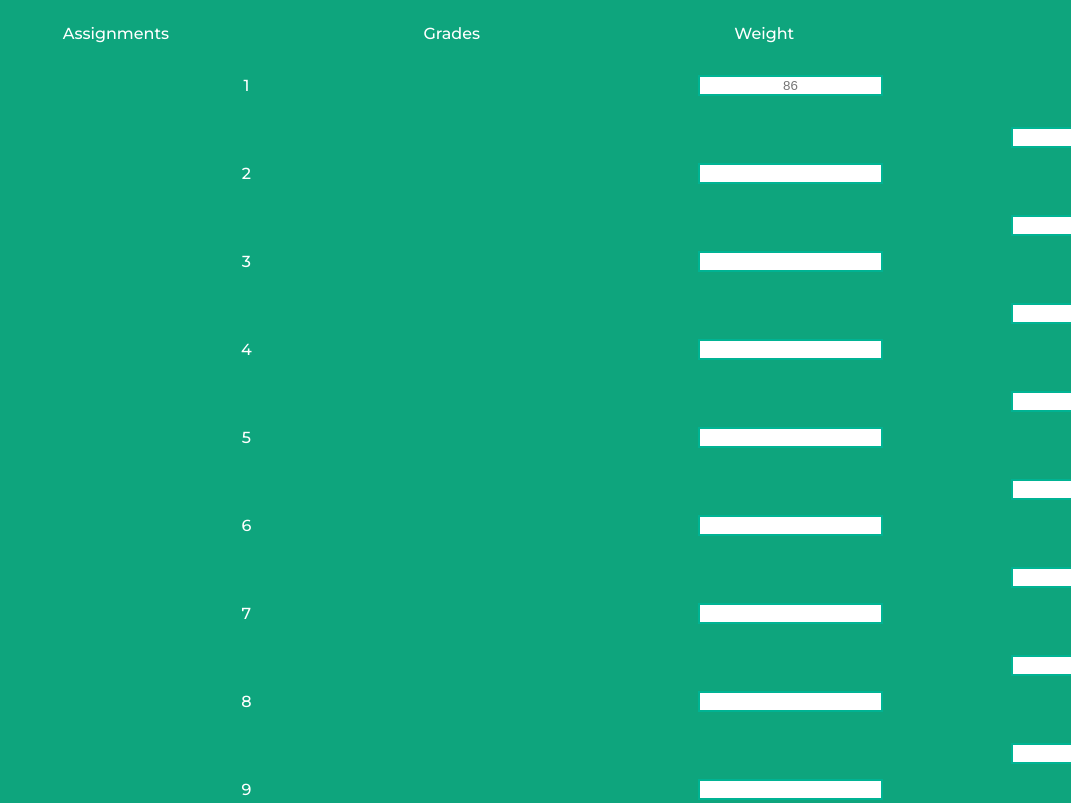
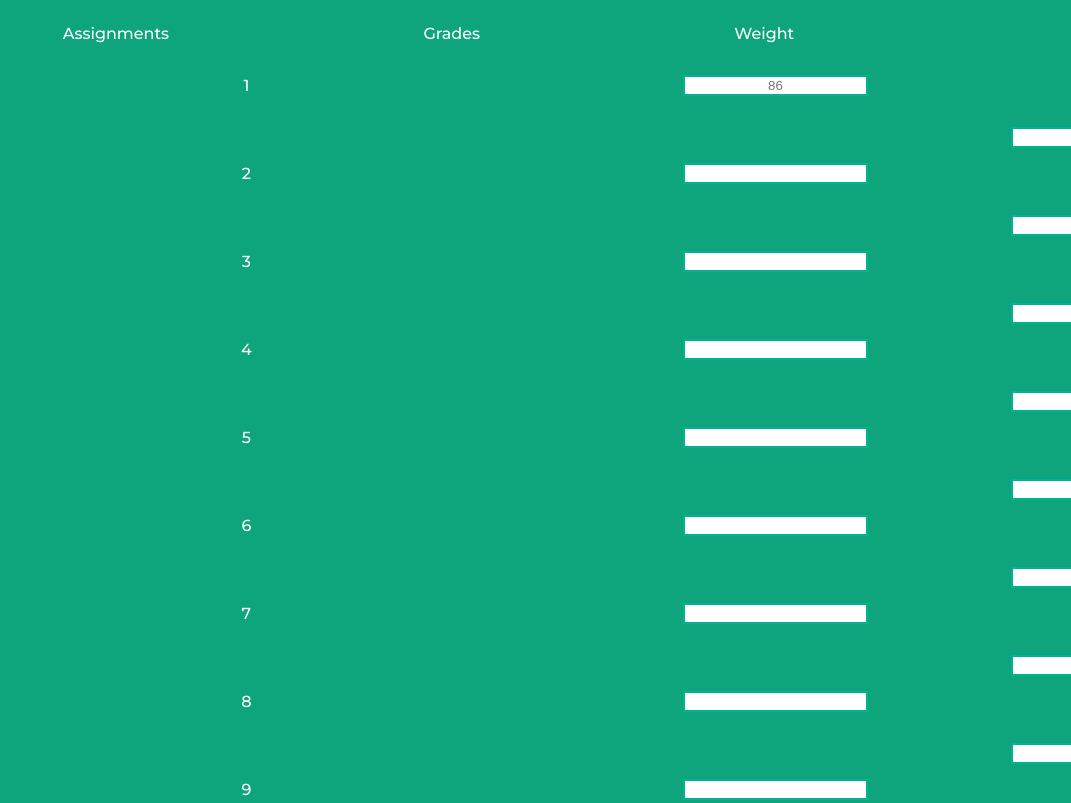
Before and after one commit to SGitProjects/GradePoint, a plain HTML site: page index.html in a window 1280 px wide. Shown: the top 803 px of the page, without its empty margins (209-1280 px from the left). Drawn offline with Linux system fonts and the light colour scheme.

Commit message:
distance away

```diff
--- a/css/style.css
+++ b/css/style.css
@@ -71,7 +71,7 @@ input {
 #grade14,
 #grade15{
     position: absolute;
-    left: 907px;
+    left: 892px;
 }
 
 #assignments1,
```
